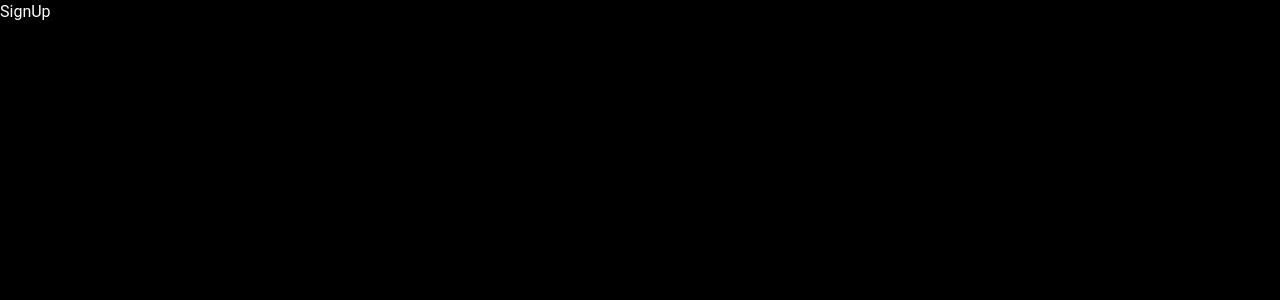
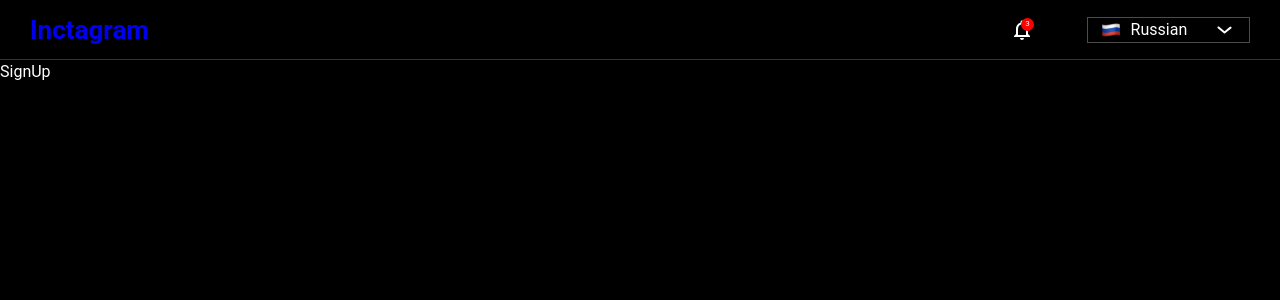
Before and after one commit to kozyrovladimir/inctagram_blazing_bonfires, a Next.js app: page /sign-up in a window 1280 px wide. Shown: the top 300 px of the page. Built offline with nearby package versions, Linux system fonts and the light colour scheme.

Commit message:
feat: create main layout and add it to Home, SignIn, SignUp pages

```diff
--- a/src/components/Header/Header.module.scss
+++ b/src/components/Header/Header.module.scss
@@ -11,6 +11,7 @@
     font-size: 26px;
     font-weight: 600;
     line-height: 36px;
+    text-decoration: none;
   }
   .option {
     display: flex;
--- a/src/components/Header/Header.tsx
+++ b/src/components/Header/Header.tsx
@@ -2,6 +2,7 @@
 import { useState } from 'react'
 
 import NotificationsNoneIcon from '@mui/icons-material/NotificationsNone'
+import Link from 'next/link'
 
 import { LanguageSelect } from '../LangaugeSelect/LangaugeSelect'
 
@@ -11,8 +12,10 @@ export const Header = () => {
   const [count, setCounter] = useState(3)
 
   return (
-    <div className={s.header}>
-      <div className={s.logo}>Inctagram</div>
+    <header className={s.header}>
+      <Link href="/" className={s.logo}>
+        Inctagram
+      </Link>
       <div className={s.option}>
         <div className={s.ball}>
           <NotificationsNoneIcon />
@@ -22,6 +25,6 @@ export const Header = () => {
           <LanguageSelect />
         </div>
       </div>
-    </div>
+    </header>
   )
 }
--- a/src/pages/_app.tsx
+++ b/src/pages/_app.tsx
@@ -1,5 +1,25 @@
+// import '@/styles/globals.scss'
+// import type { AppProps } from 'next/app'
+// export default function App({ Component, pageProps }: AppProps) {
+//   return <Component {...pageProps} />
+// }
+
 import '@/styles/globals.scss'
+import { ReactElement, ReactNode } from 'react'
+
 import type { AppProps } from 'next/app'
-export default function App({ Component, pageProps }: AppProps) {
-  return <Component {...pageProps} />
+import { NextPage } from 'next/types'
+
+export type NextPageWithLayout<P = {}, IP = P> = NextPage<P, IP> & {
+  getLayout?: (page: ReactElement) => ReactNode
 }
+
+type AppPropsWithLayout = AppProps & {
+  Component: NextPageWithLayout
+}
+
+export default function App({ Component, pageProps }: AppPropsWithLayout) {
+  const getLayout = Component.getLayout ?? ((page: ReactElement) => page)
+
+  return getLayout(<Component {...pageProps} />)
+}
--- a/src/pages/_document.tsx
+++ b/src/pages/_document.tsx
@@ -3,7 +3,11 @@ import { Html, Head, Main, NextScript } from 'next/document'
 export default function Document() {
   return (
     <Html lang="en">
-      <Head />
+      <Head>
+        <title>Create Next App</title>
+        <meta name="description" content="Generated by create next app" />
+        {/* <meta name="viewport" content="width=device-width, initial-scale=1" /> */}
+      </Head>
       <body>
         <Main />
         <NextScript />
--- a/src/pages/sign-in/index.tsx
+++ b/src/pages/sign-in/index.tsx
@@ -1,9 +1,11 @@
 import React from 'react'
 
 import { SignIn } from '@/pages-fs/auth-register/ui/SignIn/SignIn'
+import { getLayout } from '@/shared/layout/MainLayout/MainLayout'
 
 const SignInPage = () => {
   return <SignIn />
 }
 
+SignInPage.getLayout = getLayout
 export default SignInPage
--- a/src/pages/sign-up/index.tsx
+++ b/src/pages/sign-up/index.tsx
@@ -1,9 +1,11 @@
 import React from 'react'
 
 import { SignUp } from '@/pages-fs/auth-register'
+import { getLayout } from '@/shared/layout/MainLayout/MainLayout'
 
 const SignUpPage = () => {
   return <SignUp />
 }
 
+SignUpPage.getLayout = getLayout
 export default SignUpPage
--- /dev/null
+++ b/src/shared/layout/BaseLayout/BaseLayout.tsx
@@ -0,0 +1,16 @@
+import React, { PropsWithChildren, ReactElement } from 'react'
+
+import { NextPage } from 'next'
+
+import { Header } from '@/components/Header/Header'
+
+const BaseLayout: NextPage<PropsWithChildren> = ({ children }) => {
+  return (
+    <>
+      <Header />
+      {children}
+    </>
+  )
+}
+
+export default BaseLayout
--- /dev/null
+++ b/src/shared/layout/MainLayout/MainLayout.tsx
@@ -0,0 +1,17 @@
+import React, { PropsWithChildren, ReactElement } from 'react'
+
+import { NextPage } from 'next'
+
+import BaseLayout from '../BaseLayout/BaseLayout'
+
+export const MainLayout: NextPage<PropsWithChildren> = ({ children }) => {
+  return (
+    <>
+      <BaseLayout>{children}</BaseLayout>
+    </>
+  )
+}
+
+export const getLayout = (page: ReactElement) => {
+  return <MainLayout>{page}</MainLayout>
+}
```
Also changed, not shown: src/pages/index.tsx (+4 -8 lines).
